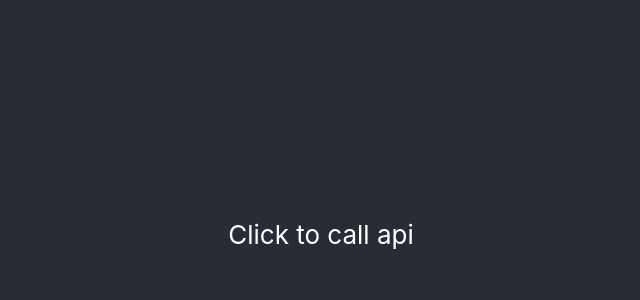
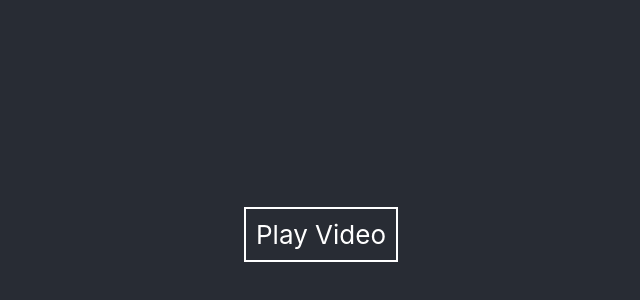
Before and after one commit to adamazmil/mini-cms, a React (Create React App) app in the folder client/: page / in a window 1280 px wide. Shown: the part 140-440 px from the top of the page, without its empty margins (319-959 px from the left). Built offline with nearby package versions, Linux system fonts and the light colour scheme.

Commit message:
feat(app): Plays video toggles between two pages

```diff
--- a/client/src/App.js
+++ b/client/src/App.js
@@ -7,6 +7,14 @@ function App() {
     await fetch("api/videos")
       .then((res) => res.json())
       .then((data) => setVideos(data));
+  };
+  const [clickPlay, setClickPlay] = React.useState(false);
+  const [clickFinish, setClickFinish] = React.useState(false);
+  const [defaultVideo, setDefaultVideo] = React.useState([]);
+  const getDefaultVideoID = async () => {
+    await fetch("api/videos/d0438c4b-21f0-4944-8e1a-46c32876c913")
+      .then((res) => res.json())
+      .then((data) => setDefaultVideo(data));
   };
   const ListVideo = ({ id, title }) => (
     <li>
@@ -20,10 +28,55 @@ function App() {
       ))}
     </ul>
   );
+  const PlayDefaultVideo = (props) => {
+    return (
+      <div>
+        <video width="1228" height="691" controls>
+          <source src={"/media/" + props.video.id + ".mp4"} type="video/mp4" />
+        </video>
+        <FinishVideo />
+      </div>
+    );
+  };
+  const onClickPlay = async () => {
+    await getDefaultVideoID();
+    await setClickFinish(false);
+    await setClickPlay(true);
+  };
+  const onClickFinish = async () => {
+    await setClickPlay(false);
+    await setClickFinish(false);
+  };
+  const PlayVideoButton = () => {
+    return (
+      <p
+        style={{ padding: "10px", border: "2px solid white" }}
+        onClick={onClickPlay}
+      >
+        Play Video
+      </p>
+    );
+  };
+  const FinishVideo = () => {
+    return (
+      <p
+        style={{ padding: "10px", border: "2px solid white" }}
+        onClick={onClickFinish}
+      >
+        Finish Playing
+      </p>
+    );
+  };
+
   return (
     <div className="App">
       <header className="App-header">
-        <p onClick={getVideos}>Click to call api</p>
+        {clickPlay ? (
+          <PlayDefaultVideo video={defaultVideo[0]} />
+        ) : (
+          <PlayVideoButton />
+        )}
+        {clickFinish ? <FinishVideo /> : null}
         <ListVideos videos={videos} />
       </header>
     </div>
```
